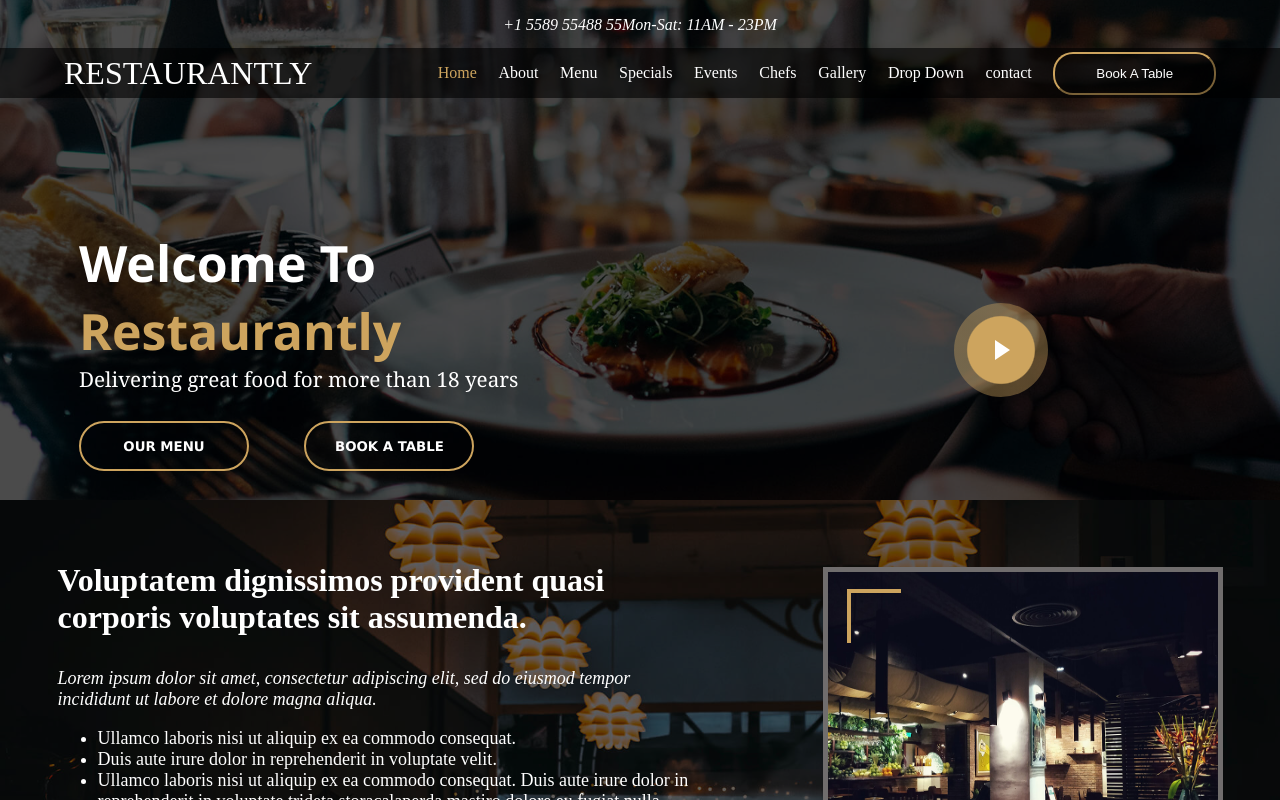
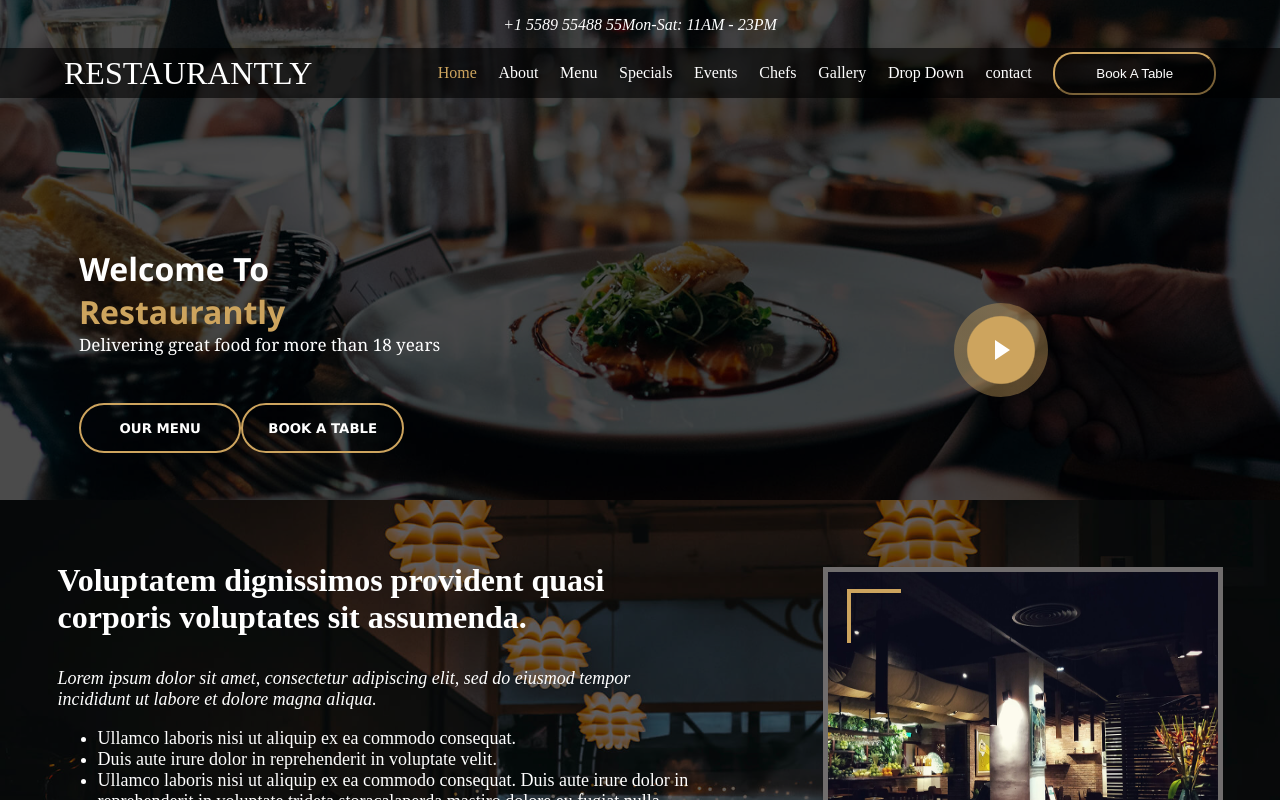
Before and after one commit to ayoeze191/restaurantlyClone, a React (Create React App) app: page / in a window 1280 px wide. Shown: the top 800 px of the page. Built offline with nearby package versions, Linux system fonts and the light colour scheme.

Commit message:
fixed header section

```diff
--- a/src/Components/Header/HeaderSection/HeaderSection.css
+++ b/src/Components/Header/HeaderSection/HeaderSection.css
@@ -98,7 +98,9 @@
       align-items: center;
       height: 300px;
       margin-bottom: 40px;
-      width: 100%;
+      margin-left: auto;
+      margin-right: auto;
+      width: 90%;
       animation: AnimateHeader-welcome-h1 1.5s;
       /* background-color: red; */
   }
@@ -111,7 +113,7 @@
       flex-direction: column;
       justify-content: space-evenly;
       height: 300px;
-
+      flex-shrink: 1;
       align-items: center;
       /* background-color: green; */
   }
@@ -130,7 +132,7 @@
 }
   .Header-welcome h1{
       margin: 0;
-      font-size: xx-large;
+      /* font-size: xx-large; */
       color: white;
       font-family:'Segoe UI', Tahoma, Geneva, Verdana, sans-serif;
       font-weight: 900;
@@ -142,6 +144,8 @@
     .Header-welcome-subdiv h1{
       display: flex;
       flex-shrink: 1;
+      /* font-size: 3rem; */
+      /* font-size: 30px; */
     }
   }
 
@@ -174,7 +178,7 @@
       width: 100%;
     /* background-color: red; */
       font-weight: 520;
-      font-size: 20.7px;
+      font-size: 17px;
       color: white;
       font-family: Georgia, 'Times New Roman', Times, serif;
       animation: AnimateHeader-welcome-h2 1.5s;
@@ -253,7 +257,7 @@
 
 
 
-@media (min-width: 800px){
+@media (min-width: 500px){
     .youtube-button{
         height: 100%;
         align-items: center;
@@ -265,7 +269,7 @@
         justify-content: space-between;
         /* padding: 10px; */
         width: 90%;
-        max-width: ;
+
         margin: 0 auto;
         /* background-color: red; */
         padding-left: 30px;
@@ -276,7 +280,7 @@
 
   }
   .Header-welcome h1{
-      font-size: 50px;
+      font-size: xx-large;
       display: flex;
       flex-direction: column;
       /* background-color: #cda45e; */
```
Also changed, not shown: src/Components/Header/HeaderSection/HeaderSection.js (line endings or trailing spaces), 7 other files (tests, documents, lock files or other folders).
